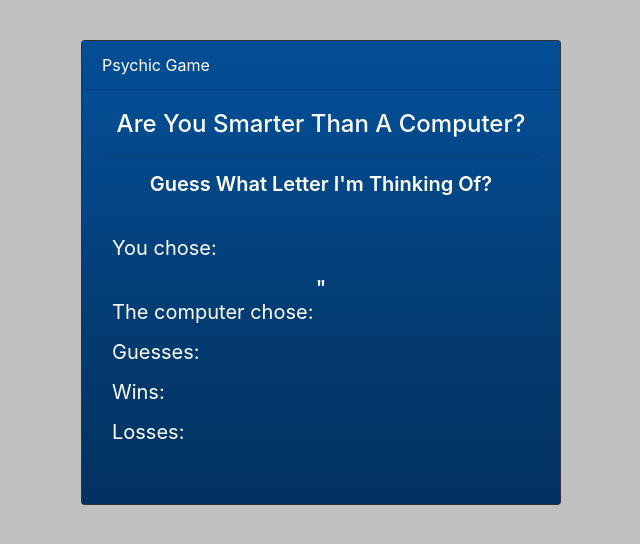
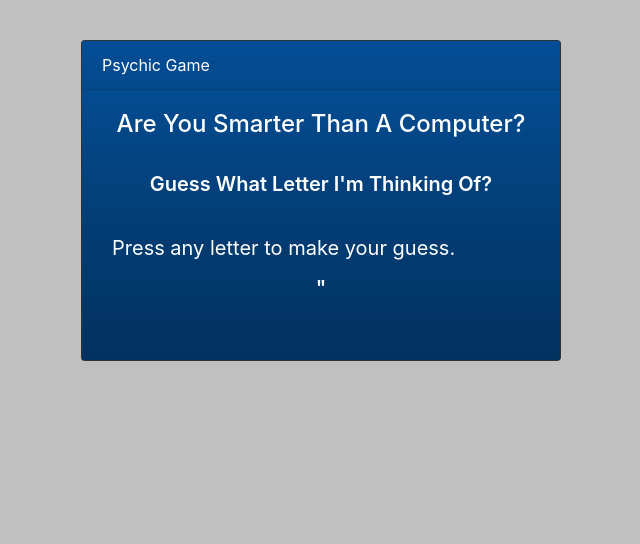
Before and after one commit to EllenStafford/Psychic-Game, a plain HTML site: page index.html in a window 1280 px wide. Shown: the whole page, without its empty margins (319-959 px from the left). Drawn offline with nearby package versions, Linux system fonts and the light colour scheme.

Commit message:
Changed starting screen to say Guess What Letter I'm Thinking Of? Press any letter to make your guess.

```diff
--- a/index.html
+++ b/index.html
@@ -28,11 +28,8 @@
                 <hr>
                 <div id = "game">
                     <h5>Guess What Letter I'm Thinking Of?<h5>
-                    <p>You chose:</p>"
-                    <p>The computer chose:</p>
-                    <p>Guesses:</p>
-                    <p>Wins:</p>
-                    <p>Losses:</p>
+                    <p>Press any letter to make your guess.</p>"
+
                 </div>
             </div>
         </div>
```
